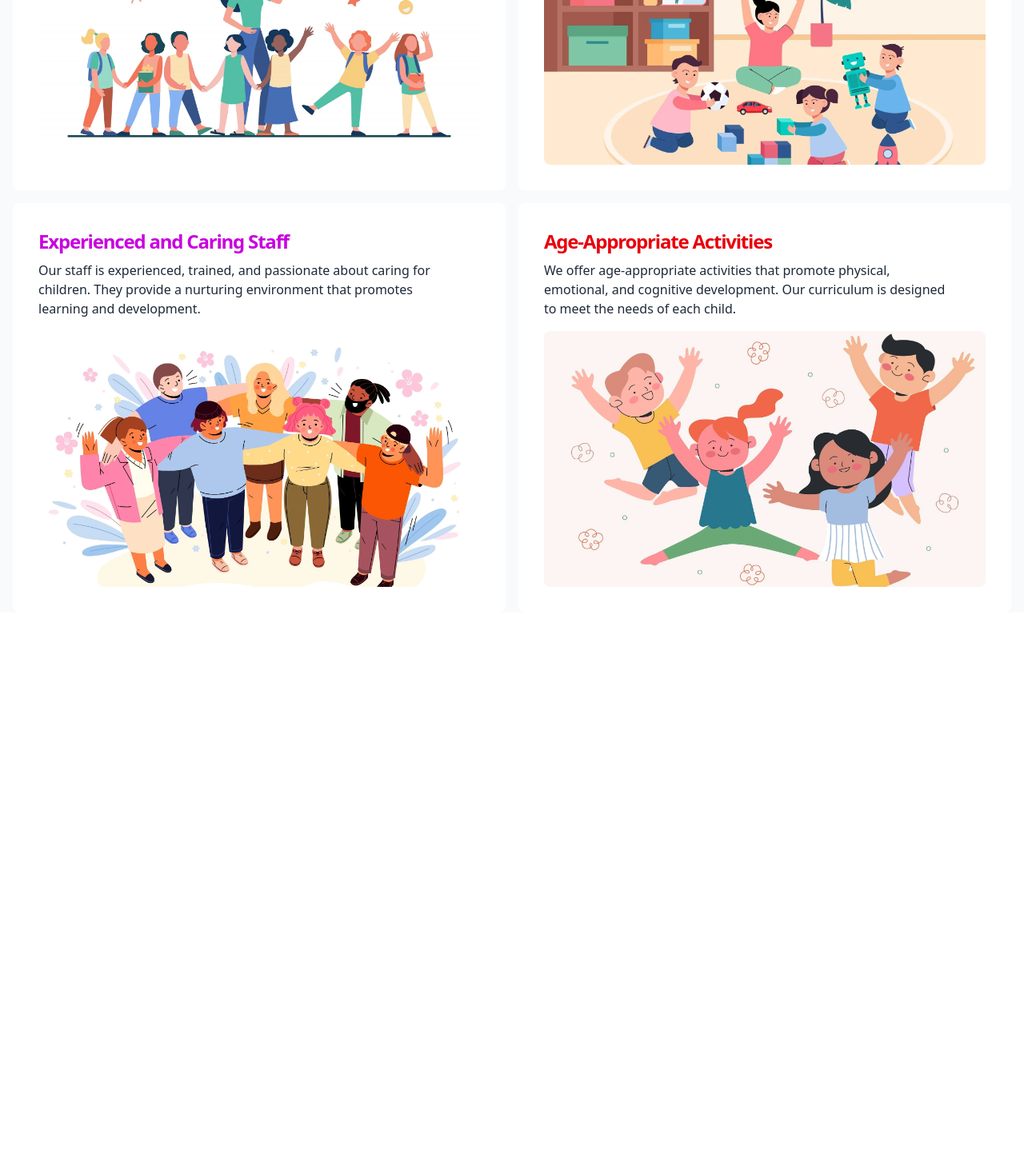
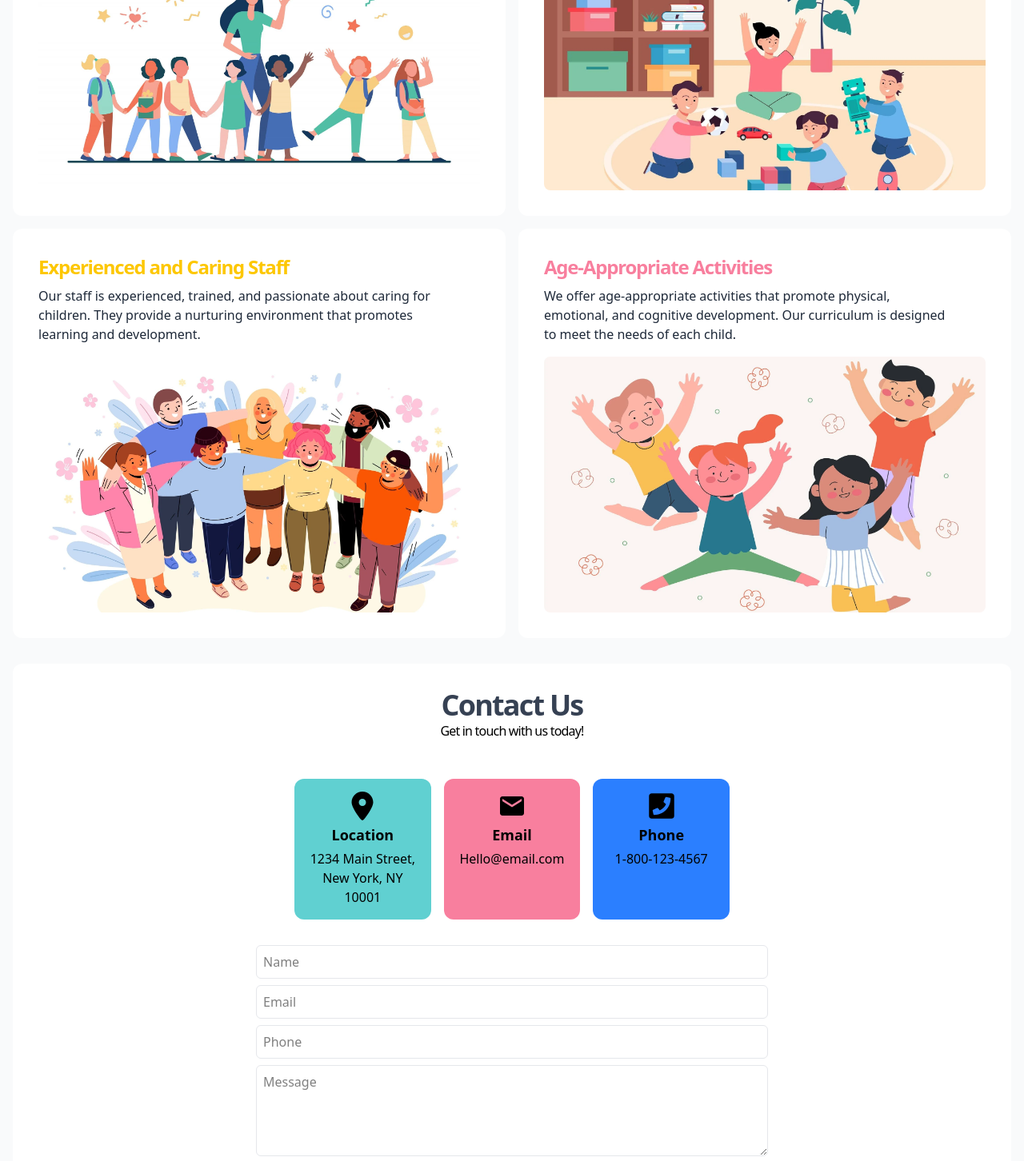
Before and after one commit to yefrysanchez/rosaWebsite, a React (Vite) app: page / in a window 1280 px wide. Shown: the part 1330-2782 px from the top of the page at 80% size. Before the commit the page ends 2096 px from the top, so only its background shows below. Built offline with nearby package versions, Linux system fonts and the light colour scheme.

Commit message:
Contact Section

```diff
--- a/index.html
+++ b/index.html
@@ -4,7 +4,7 @@
     <meta charset="UTF-8" />
     <link rel="icon" type="image/svg+xml" href="/vite.svg" />
     <meta name="viewport" content="width=device-width, initial-scale=1.0" />
-    <title>DayCare</title>
+    <title>Palomitas DayCare</title>
   </head>
   <body>
     <div id="root"></div>
--- a/src/App.tsx
+++ b/src/App.tsx
@@ -1,4 +1,5 @@
 import "./App.css";
+import Contact from "./components/Contact";
 import HeroSection from "./components/HeroSection";
 import Navbar from "./components/Navbar";
 import WhyUsSection from "./components/WhyUsSection";
@@ -9,6 +10,7 @@ function App() {
       <Navbar />
       <HeroSection />
       <WhyUsSection />
+      <Contact />
     </div>
   );
 }
--- a/src/components/BenefitsCard.tsx
+++ b/src/components/BenefitsCard.tsx
@@ -1,31 +1,36 @@
+type BenefitsCardProps = {
+  title: string;
+  desc: string;
+  index: number;
+  img: string;
+};
 
-type BenefitsCardProps = {
-    title: string
-    desc: string
-    index: number
-    img: string
-}
+const BenefitsCard = ({ title, desc, index, img }: BenefitsCardProps) => {
+  const colors = [
+    // Different colors for each card title
+    "text-blue-500",
+    "text-[#60D0D1]",
+    "text-yellow-400",
+    "text-[#F87F9E]",
+  ];
 
-const BenefitsCard = ({title, desc, index, img}: BenefitsCardProps) => {
-
-
-    const colors = [ // Different colors for each card title
-        "text-blue-600",
-        "text-green-600",
-        "text-fuchsia-600",
-        "text-red-600",]
-
-    return (
-    <div className="bg-white p-4 lg:p-8  rounded-lg">
+  return (
+    <div className="bg-white p-4 lg:p-8  rounded-xl">
       <div className="max-w-lg mb-2">
-        <h4 className={`font-bold text-2xl ${colors[index]} tracking-tighter`}>{title}</h4>
+        <h4 className={`font-bold text-2xl ${colors[index]} tracking-tighter`}>
+          {title}
+        </h4>
         <p className="text-gray-800 py-2">{desc}</p>
       </div>
       <div className="w-full h-80 rounded-lg overflow-hidden">
-        <img className="h-full w-full object-cover" src={img} alt="Benefit image" />
+        <img
+          className="h-full w-full object-cover"
+          src={img}
+          alt="Benefit image"
+        />
       </div>
     </div>
-  )
-}
+  );
+};
 
-export default BenefitsCard
+export default BenefitsCard;
--- /dev/null
+++ b/src/components/Contact.tsx
@@ -0,0 +1,19 @@
+import ContactCardSection from "./ContactCardSection";
+import ContactForm from "./ContactForm";
+
+const Contact = () => {
+  return (
+    <div className="mx-auto max-w-7xl bg-white mt-8 rounded-xl">
+      <div className="text-center py-8 tracking-tighter">
+        <h2 className="text-center font-bold text-2xl lg:text-4xl tracking-tighter text-gray-700">
+          Contact Us
+        </h2>
+        <p>Get in touch with us today!</p>
+      </div>
+      <ContactCardSection />
+      <ContactForm />
+    </div>
+  );
+};
+
+export default Contact;
--- /dev/null
+++ b/src/components/ContactCard.tsx
@@ -0,0 +1,20 @@
+import { IconType } from "react-icons";
+
+type ContactCardProps = {
+  bg: string;
+  title: string;
+  info: string;
+  icon?: IconType;
+};
+
+const ContactCard = ({ bg, title, info, icon: Icon }: ContactCardProps) => {
+  return (
+    <div className={`p-2 max-w-48 ${bg} text-black rounded-xl p-4 flex flex-col items-center gap-1 text-center`}>
+      {Icon && <Icon className="text-4xl" />}
+      <h3 className="text-lg font-bold">{title}</h3>
+      <p>{info}</p>
+    </div>
+  );
+};
+
+export default ContactCard;
--- /dev/null
+++ b/src/components/ContactCardSection.tsx
@@ -0,0 +1,29 @@
+import { contactData } from "../data/contactData";
+import ContactCard from "./ContactCard";
+import { FaLocationDot } from "react-icons/fa6";
+import { MdEmail } from "react-icons/md";
+import { FaPhoneSquare } from "react-icons/fa";
+
+const icons = [
+  { icon: FaLocationDot },
+  { icon: MdEmail },
+  { icon: FaPhoneSquare },
+];
+
+const ContactCardSection = () => {
+  return (
+    <div className="grid grid-cols-1 md:grid-cols-3 gap-4 p-4 mx-auto max-w-xl">
+      {contactData.map((c, i) => (
+        <ContactCard
+          key={i}
+          bg={c.bg}
+          title={c.title}
+          info={c.info}
+          icon={icons[i].icon}
+        />
+      ))}
+    </div>
+  );
+};
+
+export default ContactCardSection;
--- /dev/null
+++ b/src/components/ContactForm.tsx
@@ -0,0 +1,37 @@
+
+const ContactForm = () => {
+  return (
+    <form className="flex flex-col gap-2 p-4 mx-auto max-w-2xl">
+      <input
+        placeholder="Name"
+        type="text"
+        name="name"
+        className="border border-gray-200 rounded-md p-2 outline-none"
+      />
+      <input
+        placeholder="Email"
+        type="email"
+        name="email"
+        className="border border-gray-200 rounded-md p-2 outline-none"
+      />
+      <input
+        placeholder="Phone"
+        type="phone"
+        name="phone"
+        className="border border-gray-200 rounded-md p-2 outline-none"
+      />
+      <textarea
+        placeholder="Message"
+        cols={8}
+        rows={4}
+        name="message"
+        className="border border-gray-200 rounded-md p-2 outline-none"
+      />
+      <button className="bg-black px-8 py-3 rounded-full hover:bg-[#F87F9E] transition-colors duration-300 font-bold text-white p-2 w-fit-content self-center lg:self-end cursor-pointer">
+        Send Message
+      </button>
+    </form>
+  );
+};
+
+export default ContactForm;
--- a/src/components/HeroSection.tsx
+++ b/src/components/HeroSection.tsx
@@ -5,9 +5,9 @@ const HeroSection = () => {
     <section className="text-center mt-8 md:mt-28">
       <h3 className="text-sm">❤️ Trusted and Loved by New Yorkers. ❤️</h3>
       <h2 className="text-3xl md:text-6xl lg:text-7xl font-bold text-center text-gray-800 max-w-7xl mx-auto mb-4">
-        <span className="text-green-600">Discover</span>,{" "}
+        <span className="text-[#60D0D1]">Discover</span>,{" "}
         <span className="text-yellow-400">Explore</span>, and{" "}
-        <span className="text-sky-500">Play</span> – Creating Happy Memories and
+        <span className="text-[#F87F9E]">Play</span> – Creating Happy Memories and
         Lifelong Friendships!
       </h2>
       <h3 className="text-gray-500 mb-8">
@@ -15,7 +15,7 @@ const HeroSection = () => {
       </h3>
       <a
         href="#"
-        className="inline-block text-white font-bold hover:bg-black px-8 py-3 rounded-full bg-fuchsia-400 transition-colors duration-300"
+        className="inline-block text-white font-bold hover:bg-black px-8 py-3 rounded-full bg-[#F87F9E] transition-colors duration-300"
       >
         Enroll Now
       </a>
--- a/src/components/Navbar.tsx
+++ b/src/components/Navbar.tsx
@@ -1,14 +1,11 @@
 const Navbar = () => {
   return (
     <header className="py-4 mx-auto max-w-7xl sticky top-0 z-50 bg-gray-50">
-      <nav className="flex justify-between items-center">
-        <div>
-          <h1 className="font-bold text-3xl tracking-tighter ">
-            <span className="text-green-600">Day</span>
-            <span className="text-fuchsia-400">Care</span>
-          </h1>
+      <nav className="h-20 flex justify-between items-center">
+        <div className="h-full">
+          <img className="h-full w-full object-cover" src="/logo.webp" alt="logo" />
         </div>
-        <a href="#" className="inline-block text-white font-bold bg-black px-8 py-3 rounded-full hover:bg-fuchsia-400 transition-colors duration-300">Contact Us</a>
+        <a href="#" className="inline-block text-white font-bold bg-black px-8 py-3 rounded-full hover:bg-[#F87F9E] transition-colors duration-300">Contact Us</a>
       </nav>
     </header>
   );
--- a/src/components/TestimonialCard.tsx
+++ b/src/components/TestimonialCard.tsx
@@ -7,7 +7,7 @@ type TestimonialCardProps = {
 
 const TestimonialCard = ({ testimonial, name }: TestimonialCardProps) => {
   return (
-    <div className="flex flex-col items-center justify-between bg-white rounded-lg p-6 max-w-xs mx-auto shrink-0">
+    <div className="flex flex-col items-center justify-between rounded-xl bg-white p-6 max-w-xs mx-auto shrink-0">
       <div className="h-20 w-20 rounded-full bg-gray-300 mb-4"></div>
         <h3 className="text-lg font-semibold mb-2">{name}</h3>
       <BiSolidQuoteAltLeft />
--- /dev/null
+++ b/src/data/contactData.ts
@@ -0,0 +1,17 @@
+export const contactData = [
+  {
+    bg: "bg-[#60D0D1]",
+    title: "Location",
+    info: "1234 Main Street, New York, NY 10001",
+  },
+  {
+    bg: "bg-[#F87F9E]",
+    title: "Email",
+    info: "Hello@email.com",
+  },
+  {
+    bg: "bg-blue-500",
+    title: "Phone",
+    info: "1-800-123-4567",
+  }
+];
```
Also changed, not shown: public/logo.webp (added).
